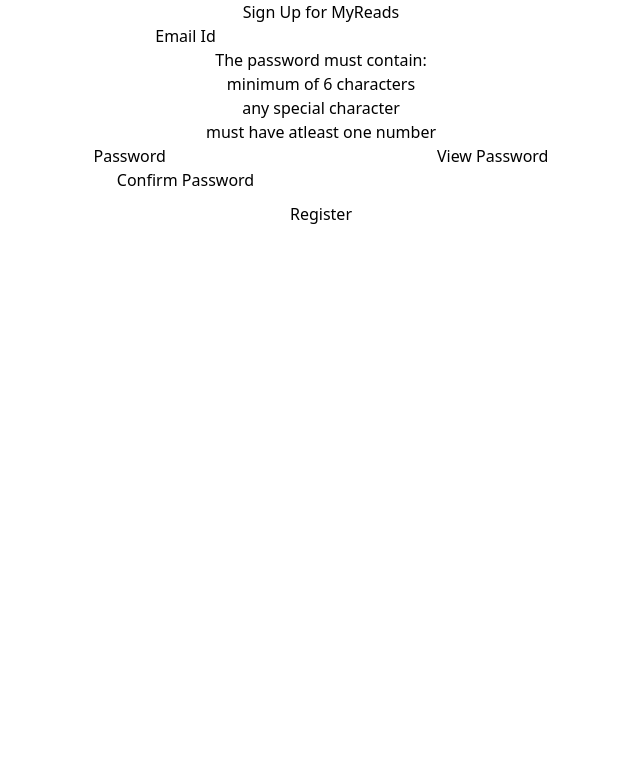
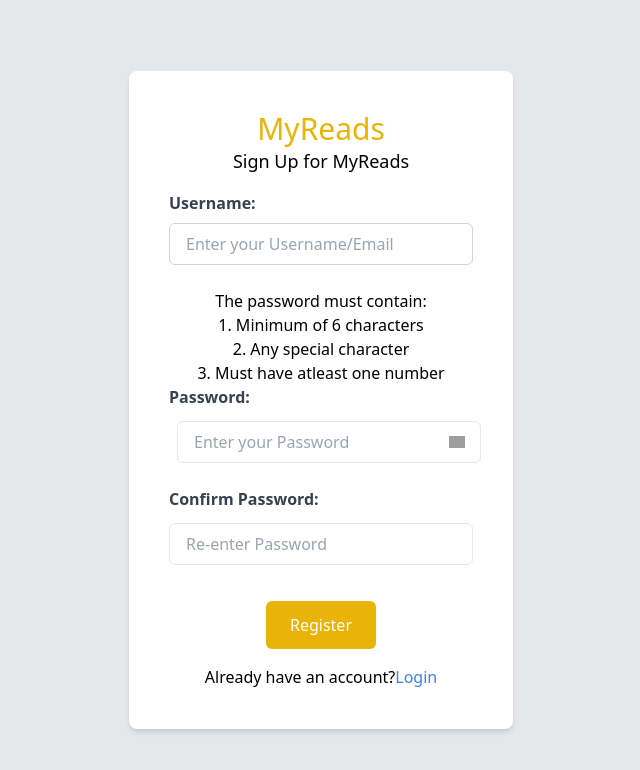
Before and after one commit to RoshanRajcmd/myreads-web-app, a React (Create React App) app: page /MyReads/Register in a window 1280 px wide. Shown: the top 770 px of the page, without its empty margins (319-959 px from the left). Built offline with nearby package versions, Linux system fonts and the light colour scheme; no server answers; grey boxes are pictures that could not be loaded.

Commit message:
Introduced Tailwind in Login and Register page

```diff
--- a/src/App.css
+++ b/src/App.css
@@ -1,7 +1,3 @@
-@tailwind base;
-@tailwind components;
-@tailwind utilities;
-
 .App {
   text-align: center;
 }
--- a/src/App.js
+++ b/src/App.js
@@ -1,4 +1,5 @@
 import './App.css';
+import React, { useState } from 'react';
 import { useEffect } from 'react';
 import { Login } from './components/Login';
 import { Register } from './components/Register';
@@ -20,6 +21,8 @@
 
   return (
     <div className="App">
+      <div class="flex items-center justify-center
+              min-h-screen bg-gray-200">
         <Router>
           <Routes>
             <Route
@@ -40,6 +43,7 @@
           </Routes>
         </Router>
       </div>
+    </div>
   );
 }
 
--- a/src/components/Login.js
+++ b/src/components/Login.js
@@ -55,20 +55,56 @@
     }
 
     return (
-        <>
-            <h1>Hi Welcome to MyReads Web Application!</h1>
-            <span style={{ marginRight: '20px' }}>Email Id</span>
-            <input type="text" id='emailInput' onChange={(e) => handleEmail(e.target.value)} style={{ marginRight: '20px' }}></input>
-            <span visible={emailValidationMsg !== '' ? true : false} style={{ color: 'red' }}>{emailValidationMsg}</span>
-            <br />
-            <span style={{ marginRight: '20px' }}>Password</span>
-            <input type={password.showPassword ? 'text' : 'password'} onChange={(e) => handlePassword(e.target.value)} style={{ marginRight: '20px' }}></input>
-            <button onClick={handlePasswordVisibility}>View Password</button>
-            <br />
-            <button onClick={redirectToHome} style={{ marginTop: '10px' }}>Sign In</button>
-            <br />
-            <p>or Register using...</p>
-            <button onClick={redirectToRegister} style={{ marginTop: '10px' }}>Sign Up</button>
-        </>
+        <div class="main bg-white rounded-lg shadow-md p-10
+    transition-transform w-96 text-center">
+            <h1 class="text-yellow-500 text-3xl">
+                MyReads
+            </h1>
+            <h3 class="text-lg">
+                Enter your login credentials
+            </h3>
+            <form>
+                <label for="emailInput" class="block mt-4 mb-2 text-left text-gray-700 font-bold">Username:</label>
+                <input type="text"
+                    class="block w-full mb-6 px-4 py-2 border border-gray-300 rounded-md focus:outline-none focus:border-yellow-400"
+                    id="emailInput"
+                    placeholder="Enter your Username/Email"
+                    onChange={(e) => handleEmail(e.target.value)}
+                    required
+                />
+                <span class="block mb-3 text-red-500" visible={emailValidationMsg !== '' ? true : false}>{emailValidationMsg}</span>
+
+                <label for="passwordInput" class="block mb-2 text-left text-gray-700 font-bold">Password:</label>
+                <div>
+                    <input type={password.showPassword ? 'text' : 'password'}
+                        class="mt-1 p-2 w-full border rounded-md pr-10 mb-6 px-4 py-2"
+                        id="passwordInput"
+                        placeholder="Enter your Password"
+                        onChange={(e) => handlePassword(e.target.value)}
+                        required
+                    />
+                    <button type="button" class="focus:outline-none -ml-8" onClick={handlePasswordVisibility}>
+                        <img src=
+                            "https://media.geeksforgeeks.org/wp-content/uploads/20240227164304/visible.png"
+                            alt="" class="w-4"></img>
+                    </button>
+                </div>
+
+                <div class="flex justify-center items-center">
+                    <button
+                        type="submit"
+                        class="bg-yellow-500 text-white py-3 px-6 rounded-md cursor-pointer transition-colors duration-300 hover:bg-yellow-400"
+                        onClick={redirectToHome}
+                    >Submit</button>
+                </div>
+            </form>
+
+            <p class="mt-4">Dont have an account?
+                <a href="#"
+                    class="text-blue-500 hover:underline"
+                    onClick={() => redirectToRegister()}
+                >Register</a>
+            </p>
+        </div>
     )
 }
--- a/src/components/Register.js
+++ b/src/components/Register.js
@@ -40,7 +40,7 @@
         }
     }
 
-    const handleRegister = () => {
+    const redirectToLogin = () => {
         if (emailValidationMsg === "" && email !== "" && password.value !== "" && confirmPasswordMsg === "") {
             alert("Registeration Successful -> Redirecting...")
             navigate("/MyReads/Login");
@@ -48,30 +48,81 @@
             alert("Please enter a valid Email Id and Password")
         }
     }
+    const redirectToLoginWithoutValidation = () => {
+        navigate("/MyReads/Login");
+    }
 
     return (
-        <>
-            <h1>Sign Up for MyReads </h1>
-            <span style={{ marginRight: '20px' }}>Email Id</span>
-            <input type="text" id='emailInput' onChange={(e) => handleEmail(e.target.value)} style={{ marginRight: '20px' }}></input>
-            <span visible={emailValidationMsg !== '' ? true : false} style={{ color: 'red' }}>{emailValidationMsg}</span>
-            <br />
-            <h3>The password must contain:</h3>
-            <ul>
-                <li>minimum of 6 characters</li>
-                <li>any special character</li>
-                <li>must have atleast one number</li>
-            </ul>
-            <span style={{ marginRight: '20px' }}>Password</span>
-            <input type={password.showPassword ? 'text' : 'password'} onChange={(e) => handlePassword(e.target.value)} style={{ marginRight: '20px' }}></input>
-            <button onClick={handlePasswordVisibility}>View Password</button>
-            <br />
-            <span style={{ marginRight: '20px' }}>Confirm Password</span>
-            <input type="password" id='passwordInput' onChange={(e) => handleConfirmPassword(e.target.value)} style={{ marginRight: '20px' }}></input>
-            <span visible={confirmPasswordMsg !== '' ? true : false} style={{ color: 'red' }}>{confirmPasswordMsg}</span>
-            <br />
-            <button onClick={handleRegister} style={{ marginTop: '10px' }}>Register</button>
-        </>
+        <div class="main bg-white rounded-lg shadow-md p-10
+        transition-transform w-96 text-center">
+            <h1 class="text-yellow-500 text-3xl">
+                MyReads
+            </h1>
+            <h3 class="text-lg">
+                Sign Up for MyReads
+            </h3>
+            <form>
+                <label for="emailInput" class="block mt-4 mb-2 text-left text-gray-700 font-bold">Username:</label>
+                <input type="text"
+                    class="block w-full mb-6 px-4 py-2 border border-gray-300 rounded-md focus:outline-none focus:border-yellow-400"
+                    id="emailInput"
+                    placeholder="Enter your Username/Email"
+                    onChange={(e) => handleEmail(e.target.value)}
+                    required
+                />
+                <span class="block mb-3 text-red-500" visible={emailValidationMsg !== '' ? true : false}>{emailValidationMsg}</span>
+
+                <h3>The password must contain:</h3>
+                <ul>
+                    <li>1. Minimum of 6 characters</li>
+                    <li>2. Any special character</li>
+                    <li>3. Must have atleast one number</li>
+                </ul>
+
+                <label for="passwordInput" class="block mb-2 text-left text-gray-700 font-bold">Password:</label>
+                <div>
+                    <input type={password.showPassword ? 'text' : 'password'}
+                        class="mt-1 p-2 w-full border rounded-md pr-10 mb-6 px-4 py-2"
+                        id="passwordInput"
+                        placeholder="Enter your Password"
+                        onChange={(e) => handlePassword(e.target.value)}
+                        required
+                    />
+                    <button type="button" class="focus:outline-none -ml-8" onClick={handlePasswordVisibility}>
+                        <img src=
+                            "https://media.geeksforgeeks.org/wp-content/uploads/20240227164304/visible.png"
+                            alt="" class="w-4"></img>
+                    </button>
+                </div>
+
+                <label for="confirmPasswordInput" class="block mb-2 text-left text-gray-700 font-bold">Confirm Password:</label>
+                <div>
+                    <input type={password.showPassword ? 'text' : 'password'}
+                        class="mt-1 p-2 w-full border rounded-md pr-10 mb-6 px-4 py-2"
+                        id="confirmPasswordInput"
+                        placeholder="Re-enter Password"
+                        onChange={(e) => handleConfirmPassword(e.target.value)}
+                        required
+                    />
+                </div>
+                <span class="block mb-3 text-red-500" visible={confirmPasswordMsg !== '' ? true : false}>{confirmPasswordMsg}</span>
+
+                <div class="flex justify-center items-center">
+                    <button
+                        type="submit"
+                        class="bg-yellow-500 text-white py-3 px-6 rounded-md cursor-pointer transition-colors duration-300 hover:bg-yellow-400"
+                        onClick={redirectToLogin}
+                    >Register</button>
+                </div>
+            </form>
+
+            <p class="mt-4">Already have an account?
+                <a href="#"
+                    class="text-blue-500 hover:underline"
+                    onClick={() => redirectToLoginWithoutValidation()}
+                >Login</a>
+            </p>
+        </div>
     )
 
 }
--- /dev/null
+++ b/src/index.css
@@ -0,0 +1,3 @@
+@tailwind base;
+@tailwind components;
+@tailwind utilities;
--- a/src/index.js
+++ b/src/index.js
@@ -1,5 +1,6 @@
 import React from 'react';
 import ReactDOM from 'react-dom/client';
+import './index.css';
 import App from './App';
 import reportWebVitals from './reportWebVitals';
 
```
Lines whose indentation alone changed are shown as unchanged.
